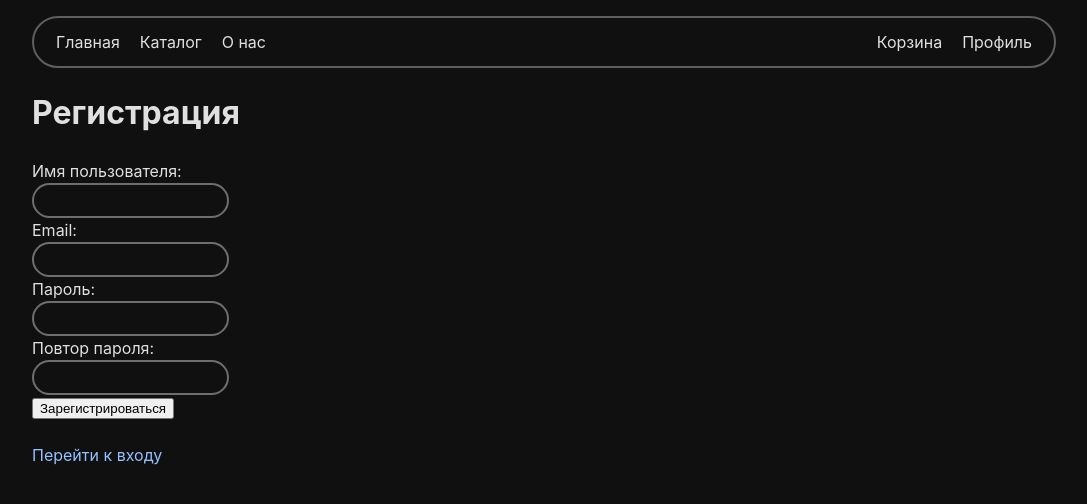
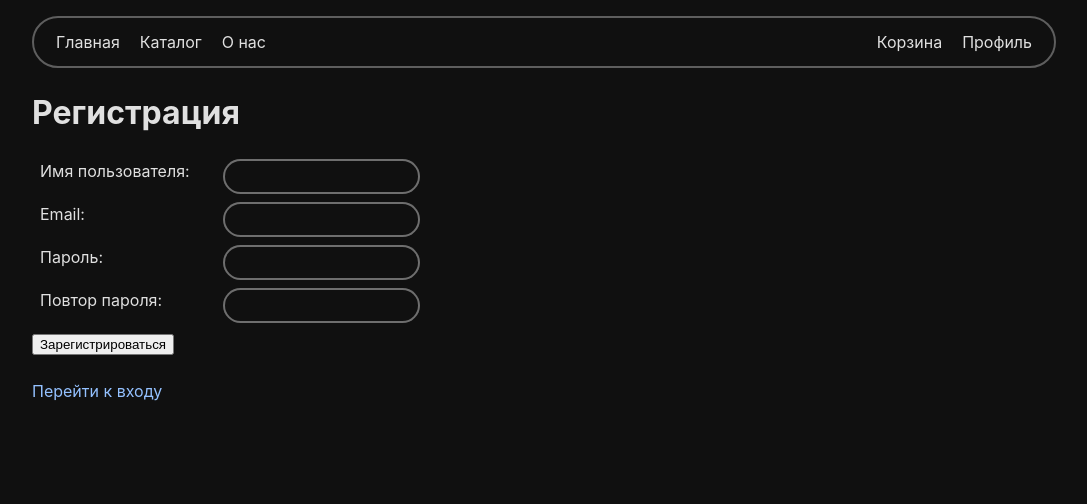
Before and after one commit to Jeyw1n/rimsnap, a React (Vite) app in the folder frontend/: page /auth in a window 1280 px wide. Both pictures are taken after a click on the element "Перейти к регистрации". Shown: the top 504 px of the page, without its empty margins (96-1183 px from the left). Built offline with nearby package versions, Linux system fonts and the light colour scheme; a web font is replaced by a local one.

Commit message:
Set 'input-block' class for blocks

```diff
--- a/frontend/src/components/Auth/Login.jsx
+++ b/frontend/src/components/Auth/Login.jsx
@@ -11,7 +11,7 @@ const Login = () => {
 
   return (
     <form onSubmit={handleSubmit}>
-      <div>
+      <div className='input-block'>
         <label>Имя пользователя:</label><br />
         <input
           type="text"
@@ -20,7 +20,7 @@ const Login = () => {
           required
         />
       </div>
-      <div>
+      <div className='input-block'>
         <label>Пароль:</label><br />
         <input
           type="password"
--- a/frontend/src/components/Auth/Register.jsx
+++ b/frontend/src/components/Auth/Register.jsx
@@ -19,7 +19,7 @@ const Register = () => {
 
   return (
     <form onSubmit={handleSubmit}>
-      <div>
+      <div className='input-block'>
         <label>Имя пользователя:</label><br />
         <input
           type="text"
@@ -28,7 +28,7 @@ const Register = () => {
           required
         />
       </div>
-      <div>
+      <div className='input-block'>
         <label>Email:</label><br />
         <input
           type="email"
@@ -37,7 +37,7 @@ const Register = () => {
           required
         />
       </div>
-      <div>
+      <div className='input-block'>
         <label>Пароль:</label><br />
         <input
           type="password"
@@ -46,7 +46,7 @@ const Register = () => {
           required
         />
       </div>
-      <div>
+      <div className='input-block'>
         <label>Повтор пароля:</label><br />
         <input
           type="password"
```
